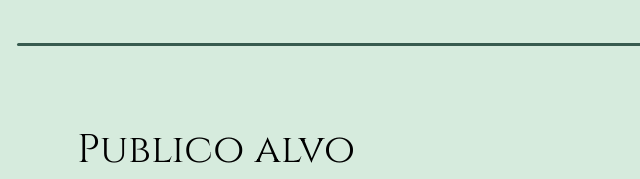
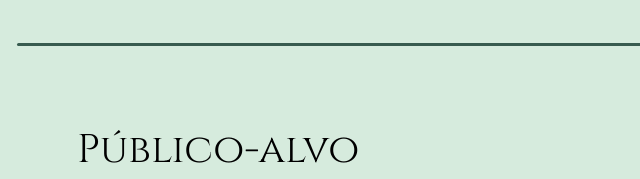
Before and after one commit to AlexandreLJr/Psi._Thatiane, a plain HTML site: page index.html in a window 1280 px wide. Shown: the part 1340-1519 px from the top of the page, 15-655 px from the left. Drawn offline with nearby package versions, Linux system fonts and the light colour scheme.

Commit message:
alterando

```diff
--- a/index.html
+++ b/index.html
@@ -113,7 +113,7 @@
 
         <section id="publico">
            <div class="container">
-              <h1>Publico alvo</h1>
+              <h1>Público-alvo</h1>
               <p>Atendo adolescentes, adultos e idosos, oferecendo um espaço de acolhimento e escuta respeitosa em cada fase
               da vida.
               <br>
```
